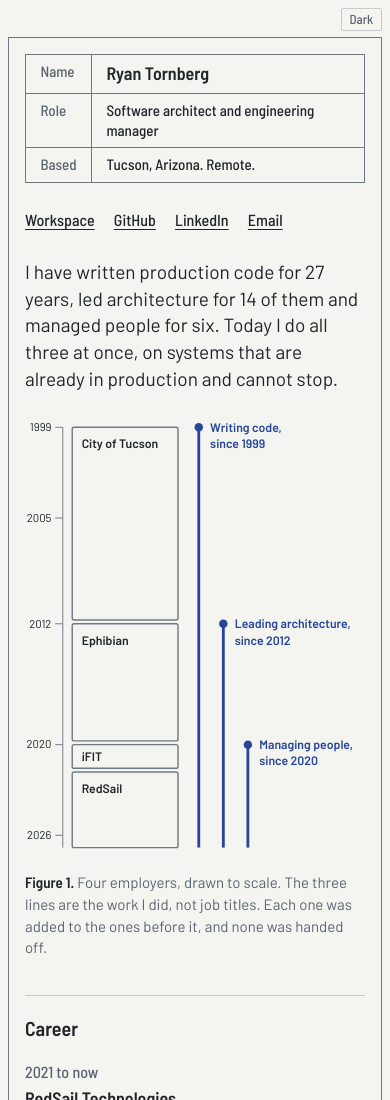
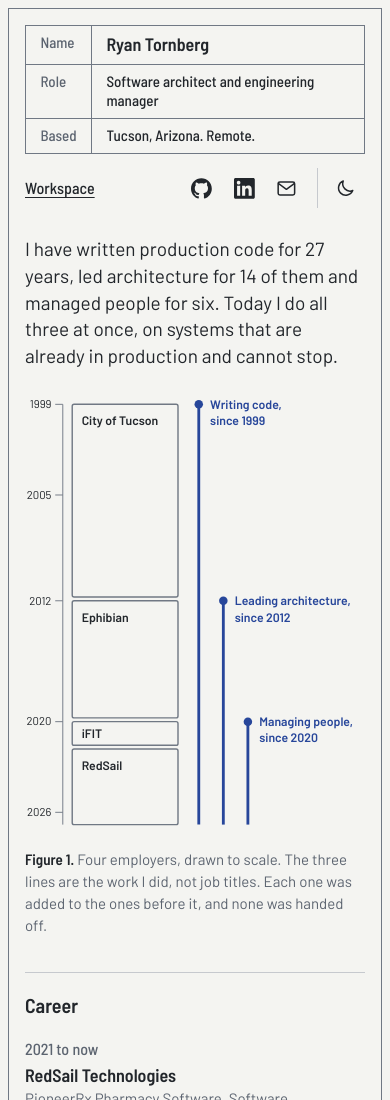
Before and after one commit to ryantornberg/ryantornberg.com, a plain HTML site: page index.html in a window 390 px wide. Shown: the top 1100 px of the page. Drawn offline with Linux system fonts and the light colour scheme.

Commit message:
feat: one-row header on the home page with icon links and an icon theme switch

```diff
--- a/index.html
+++ b/index.html
@@ -18,25 +18,25 @@
   <link rel="preconnect" href="https://fonts.googleapis.com">
   <link rel="preconnect" href="https://fonts.gstatic.com" crossorigin>
   <link rel="stylesheet" href="https://fonts.googleapis.com/css2?family=Barlow:wght@400;500;600&family=Barlow+Semi+Condensed:wght@500;600&display=swap">
-  <link rel="stylesheet" href="sheet.css?v=20261114l">
+  <link rel="stylesheet" href="sheet.css?v=20261114m">
   <script>try{var t=localStorage.getItem("theme");if(t)document.documentElement.dataset.theme=t}catch(e){}</script>
-  <script src="theme.js?v=20261114l" defer></script>
+  <script src="theme.js?v=20261114m" defer></script>
 </head>
 <body>
-  <div class="chrome"><button class="theme-toggle" type="button" data-theme-toggle aria-pressed="false">Dark</button></div>
   <div class="sheet">
     <header class="top">
-      <nav aria-label="Elsewhere">
-        <a href="workspace/">Workspace</a>
-        <a href="https://github.com/ryantornberg">GitHub</a>
-        <a href="https://www.linkedin.com/in/rtornberg/">LinkedIn</a>
-        <a href="mailto:RyanTornberg@gmail.com">Email</a>
-      </nav>
       <dl class="block">
         <dt>Name</dt><dd class="nm"><h1>Ryan Tornberg</h1></dd>
         <dt>Role</dt><dd>Software architect and engineering manager</dd>
         <dt>Based</dt><dd>Tucson, Arizona. Remote.</dd>
       </dl>
+      <nav aria-label="Elsewhere">
+        <a class="word" href="workspace/">Workspace</a>
+        <a class="ico" href="https://github.com/ryantornberg" aria-label="GitHub" title="GitHub"><svg viewBox="0 0 24 24" aria-hidden="true" fill="currentColor"><path d="M12 .297c-6.63 0-12 5.373-12 12 0 5.303 3.438 9.8 8.205 11.385.6.113.82-.258.82-.577 0-.285-.01-1.04-.015-2.04-3.338.724-4.042-1.61-4.042-1.61C4.422 18.07 3.633 17.7 3.633 17.7c-1.087-.744.084-.729.084-.729 1.205.084 1.838 1.236 1.838 1.236 1.07 1.835 2.809 1.305 3.495.998.108-.776.417-1.305.76-1.605-2.665-.3-5.466-1.332-5.466-5.93 0-1.31.465-2.38 1.235-3.22-.135-.303-.54-1.523.105-3.176 0 0 1.005-.322 3.3 1.23.96-.267 1.98-.399 3-.405 1.02.006 2.04.138 3 .405 2.28-1.552 3.285-1.23 3.285-1.23.645 1.653.24 2.873.12 3.176.765.84 1.23 1.91 1.23 3.22 0 4.61-2.805 5.625-5.475 5.92.42.36.81 1.096.81 2.22 0 1.606-.015 2.896-.015 3.286 0 .315.21.69.825.57C20.565 22.092 24 17.592 24 12.297c0-6.627-5.373-12-12-12"/></svg></a>
+        <a class="ico" href="https://www.linkedin.com/in/rtornberg/" aria-label="LinkedIn" title="LinkedIn"><svg viewBox="0 0 24 24" aria-hidden="true" fill="currentColor"><path d="M20.447 20.452h-3.554v-5.569c0-1.328-.027-3.037-1.852-3.037-1.853 0-2.136 1.445-2.136 2.939v5.667H9.351V9h3.414v1.561h.046c.477-.9 1.637-1.85 3.37-1.85 3.601 0 4.267 2.37 4.267 5.455v6.286zM5.337 7.433c-1.144 0-2.063-.926-2.063-2.065 0-1.138.92-2.063 2.063-2.063 1.14 0 2.064.925 2.064 2.063 0 1.139-.925 2.065-2.064 2.065zm1.782 13.019H3.555V9h3.564v11.452zM22.225 0H1.771C.792 0 0 .774 0 1.729v20.542C0 23.227.792 24 1.771 24h20.451C23.2 24 24 23.227 24 22.271V1.729C24 .774 23.2 0 22.222 0h.003z"/></svg></a>
+        <a class="ico" href="mailto:RyanTornberg@gmail.com" aria-label="Email" title="Email"><svg viewBox="0 0 24 24" aria-hidden="true" fill="none" stroke="currentColor" stroke-width="1.75" stroke-linecap="round" stroke-linejoin="round"><rect x="2.5" y="4.5" width="19" height="15" rx="2"/><path d="M3 6.5l9 6.5 9-6.5"/></svg></a>
+        <button class="ico theme-toggle" type="button" data-theme-toggle aria-pressed="false" title="Light or dark"><svg class="moon" viewBox="0 0 24 24" aria-hidden="true" fill="none" stroke="currentColor" stroke-width="1.75" stroke-linecap="round" stroke-linejoin="round"><path d="M20.5 14.5A8.5 8.5 0 0 1 9.5 3.5a8.5 8.5 0 1 0 11 11z"/></svg><svg class="sun" viewBox="0 0 24 24" aria-hidden="true" fill="none" stroke="currentColor" stroke-width="1.75" stroke-linecap="round" stroke-linejoin="round"><circle cx="12" cy="12" r="4"/><path d="M12 2.5v2M12 19.5v2M2.5 12h2M19.5 12h2M5.3 5.3l1.4 1.4M17.3 17.3l1.4 1.4M5.3 18.7l1.4-1.4M17.3 6.7l1.4-1.4"/></svg></button>
+      </nav>
     </header>
 
     <main>
--- a/sheet.css
+++ b/sheet.css
@@ -28,12 +28,20 @@ p { margin: 0; }
 .sheet { max-width: 78rem; margin: 0 auto; border: 1.5px solid var(--line); padding: clamp(1rem, 3vw, 2.5rem); }
 
 /* The title block and the links out. Nothing here jumps within the page. */
-.top { display: flex; flex-wrap: wrap-reverse; justify-content: space-between; align-items: flex-start; gap: 1.25rem 2rem; }
-.top nav { display: flex; flex-wrap: wrap; align-items: center; gap: 0.4rem 1.2rem; font: 500 1rem/1.3 var(--letter); padding-block-start: 0.45rem; }
-/* The theme switch is a page control, not part of the sheet: it sits outside the frame. */
-.chrome { max-width: 78rem; margin: 0 auto 0.4rem; display: flex; justify-content: flex-end; }
-.theme-toggle { font: 500 0.8125rem/1.3 var(--letter); color: var(--muted); background: none; border: 1px solid var(--rule); border-radius: 2px; padding: 0.15em 0.6em; cursor: pointer; }
-.theme-toggle:hover { color: var(--ink); border-color: var(--line); }
+.top { display: flex; flex-wrap: wrap; justify-content: space-between; align-items: center; gap: 0.9rem 2rem; }
+.top nav { display: flex; align-items: center; gap: 0.15rem; font: 500 1rem/1.3 var(--letter); }
+.top nav .word { margin-inline-end: 0.9rem; }
+.ico { display: grid; place-items: center; width: 2.5rem; height: 2.5rem; padding: 0; color: inherit; background: none; border: 0; border-radius: 2px; cursor: pointer; }
+.ico svg { width: 1.3rem; height: 1.3rem; display: block; }
+.ico:hover { color: var(--link); }
+/* The theme switch is a control, not a destination: a rule sets it apart from the links. */
+.theme-toggle { margin-inline-start: 0.5rem; padding-inline-start: 0.5rem; width: 3rem; border-inline-start: 1px solid var(--rule); border-radius: 0; }
+.theme-toggle .sun, .theme-toggle[data-mode="dark"] .moon { display: none; }
+.theme-toggle[data-mode="dark"] .sun { display: block; }
+@media (max-width: 640px) {
+  .top nav { width: 100%; }
+  .top nav .word { margin-inline-end: auto; }
+}
 .block { display: grid; grid-template-columns: auto minmax(0, auto); width: max-content; max-width: 100%; margin: 0; border: 1.5px solid var(--line); font: 500 0.9375rem/1.3 var(--letter); }
 .block dt, .block dd { margin: 0; padding: 0.45rem 0.9rem; border-block-start: 1px solid var(--line); }
 .block dt { color: var(--muted); }
--- a/theme.js
+++ b/theme.js
@@ -11,7 +11,8 @@
   }
   function paint() {
     var dark = current() === "dark";
-    btn.textContent = dark ? "Light" : "Dark";
+    if (btn.querySelector("svg")) btn.dataset.mode = dark ? "dark" : "light";
+    else btn.textContent = dark ? "Light" : "Dark";
     btn.setAttribute("aria-pressed", String(dark));
     btn.setAttribute("aria-label", dark ? "Switch to the light theme" : "Switch to the dark theme");
   }
```
Also changed, not shown: workspace/index.html (+4 -4 lines).
